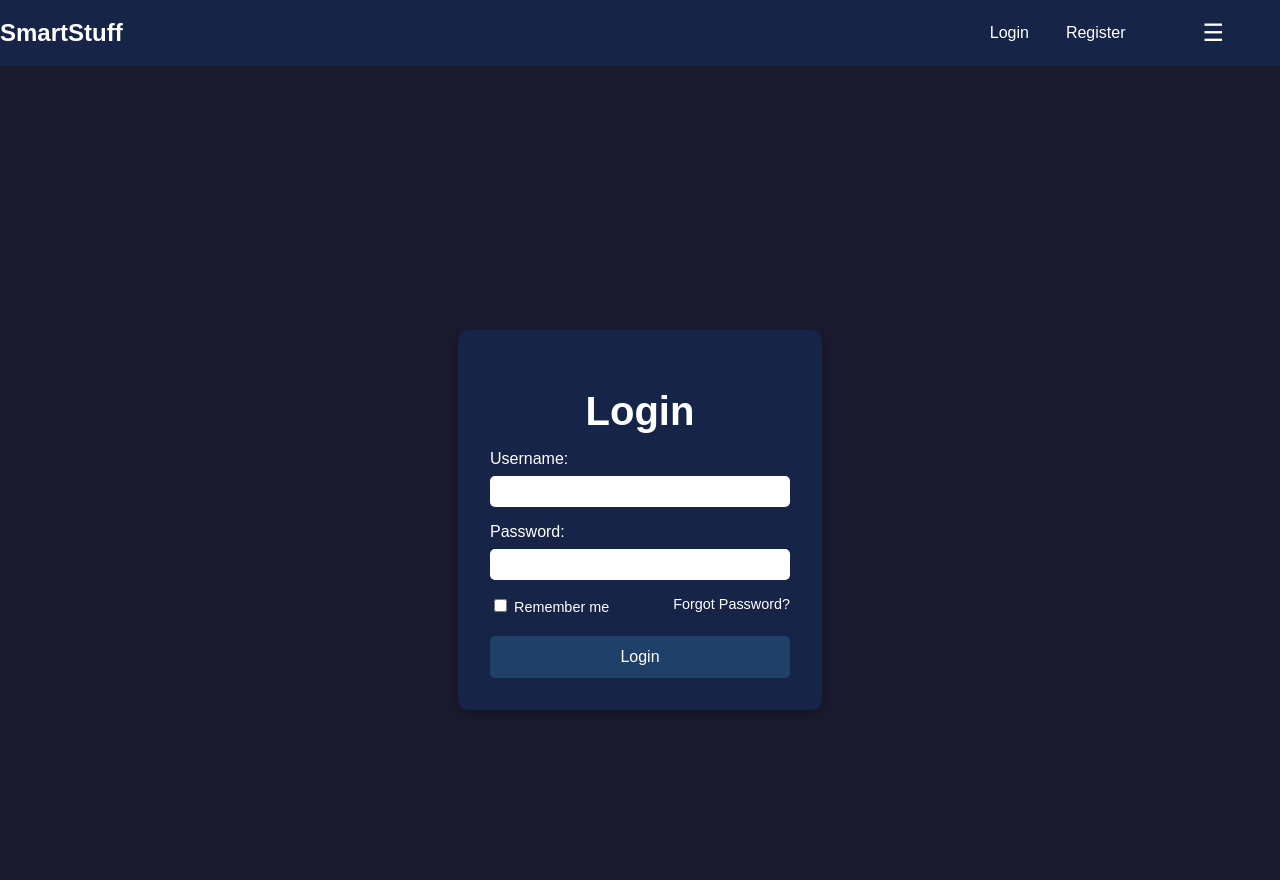
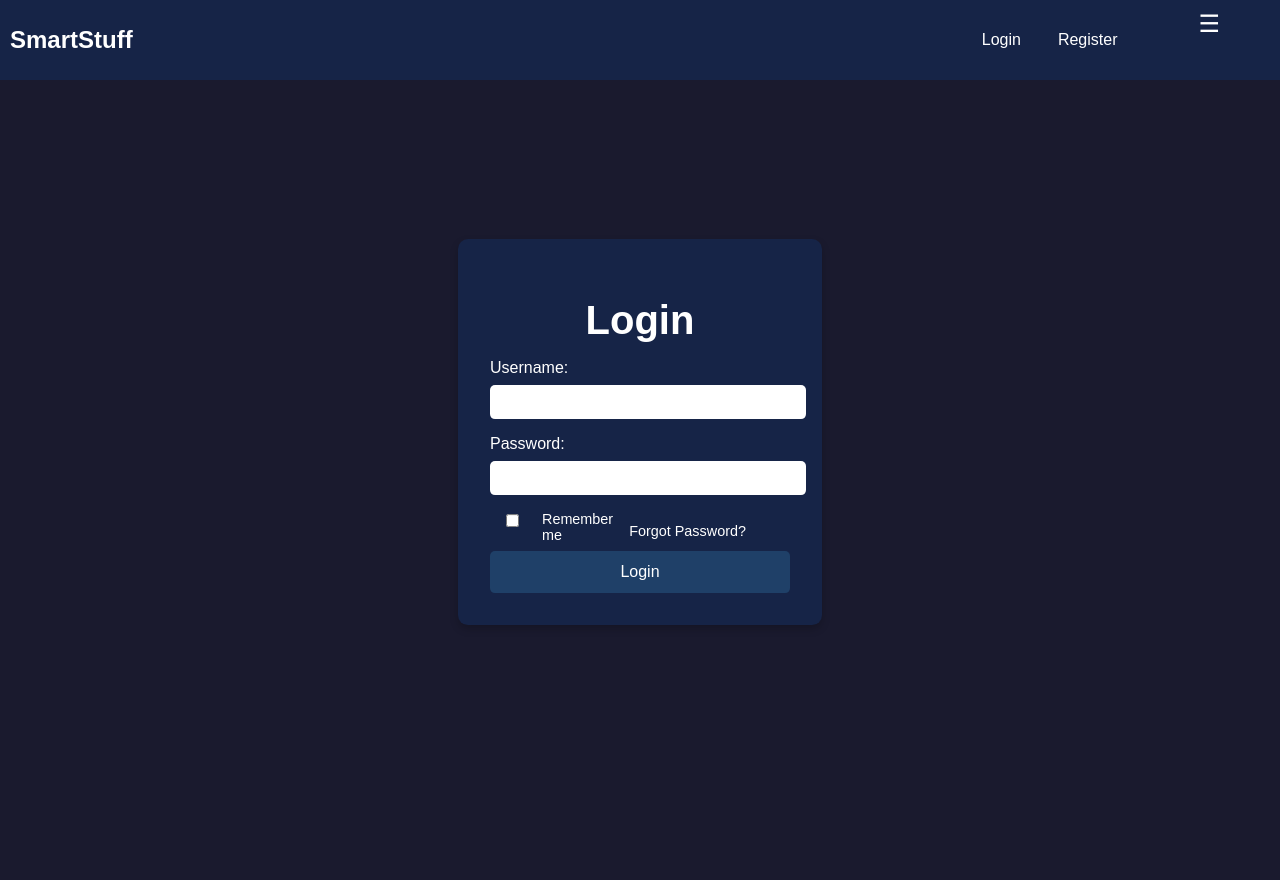
Before and after one commit to Danieltrsl99/Y3Project, a Flask app: page /auth/login in a window 1280 px wide. After the commit the page ends 625 px from the top, so only its background shows below. Run offline with Flask 3, Linux system fonts and the light colour scheme.

Commit message:
little tweaks

```diff
--- a/IOTAPP/database.sql
+++ b/IOTAPP/database.sql
@@ -8,8 +8,8 @@ CREATE TABLE IF NOT EXISTS User (
 );
 
 -- adds admin and user for testing stuff
-INSERT INTO User (username, email, password, role) VALUES ('admin', 'admin@admin.com', '1', 'Admin');
-INSERT INTO User (username, email, password, role) VALUES ('user', 'user@user.com', '1', 'User');
+INSERT INTO User (username, email, password, role) VALUES ('admin', 'admin@admin.com', 'pbkdf2:sha256:1000000$ySCTlfy4eDSj826r$a375d2a73b62f3af9921cc218682f20f0c2208bb3a38f607a0c6b6daa9966e1a', 'Admin');
+INSERT INTO User (username, email, password, role) VALUES ('user', 'user@user.com', 'pbkdf2:sha256:1000000$ySCTlfy4eDSj826r$a375d2a73b62f3af9921cc218682f20f0c2208bb3a38f607a0c6b6daa9966e1a', 'User');
 
 -- activity table to monitor user login/logut actions
 CREATE TABLE IF NOT EXISTS activity (
--- a/IOTAPP/routes/auth_routes.py
+++ b/IOTAPP/routes/auth_routes.py
@@ -1,4 +1,5 @@
 from flask import Blueprint, render_template, request, redirect, url_for, flash, session
+from werkzeug.security import generate_password_hash, check_password_hash
 from models import db, User
 from utils import get_public_ip, log_activity, log_access_attempt, log_page_access
 
@@ -7,42 +8,77 @@ auth_bp = Blueprint('auth', __name__)
 @auth_bp.route('/register', methods=['GET', 'POST'])
 def register():
     if request.method == 'POST':
-        username = request.form['username']
-        email = request.form['email']
+        username = request.form['username'].strip()
+        email = request.form['email'].strip()
         password = request.form['password']
-        new_user = User(username=username, email=email, password=password)
+
+        # Validate inputs
+        if not username or not email or not password:
+            flash('All fields are required.')
+            return redirect(url_for('auth.register'))
+
+        # Check if username or email already exists
+        if User.query.filter_by(username=username).first():
+            flash('Username already exists.')
+            return redirect(url_for('auth.register'))
+        if User.query.filter_by(email=email).first():
+            flash('Email already exists.')
+            return redirect(url_for('auth.register'))
+
+        # Hash the password
+        hashed_password = generate_password_hash(password, method='pbkdf2:sha256')
+
+        # Create a new user
+        new_user = User(username=username, email=email, password=hashed_password)
         db.session.add(new_user)
         db.session.commit()
+
+        flash('Registration successful. Please log in.')
         return redirect(url_for('auth.login'))
+
     if 'user_id' in session:
         user = User.query.get(session['user_id'])
         ip_address = request.remote_addr
         log_page_access(user.username, 'Register', ip_address)
+
     return render_template('register.html')
+
 
 @auth_bp.route('/login', methods=['GET', 'POST'])
 def login():
     if request.method == 'POST':
-        username = request.form['username']
+        username = request.form['username'].strip()
         password = request.form['password']
         ip_address = get_public_ip()
-        user = User.query.filter_by(username=username, password=password).first()
-        if user:
+
+        # Validate inputs
+        if not username or not password:
+            flash('Username and password are required.')
+            return redirect(url_for('auth.login'))
+
+        # Fetch user from the database
+        user = User.query.filter_by(username=username).first()
+
+        # Check if user exists and password is correct
+        if user and check_password_hash(user.password, password):
             session['user_id'] = user.id
             session['user_role'] = user.role
             log_activity(user.username, 'Login', ip_address)
+
             if user.role == 'Admin':
                 return redirect(url_for('admin.admin_page'))
             else:
                 return redirect(url_for('home.home'))
         else:
             log_access_attempt(username, ip_address)
-            flash('Invalid credentials.')
+            flash('Invalid username or password.')
             return redirect(url_for('auth.login'))
+
     if 'user_id' in session:
         user = User.query.get(session['user_id'])
         ip_address = request.remote_addr
         log_page_access(user.username, 'Login', ip_address)
+
     return render_template('login.html')
 
 @auth_bp.route('/logout')
--- a/IOTAPP/static/admin.css
+++ b/IOTAPP/static/admin.css
@@ -1,4 +1,4 @@
-.container {
+.container_home {
     text-align: center;
     padding: 2rem;
 }
--- a/IOTAPP/static/home.css
+++ b/IOTAPP/static/home.css
@@ -9,46 +9,44 @@ body {
 .navbar {
     display: flex;
     align-items: center;
-    padding: 1rem;
+
     background-color: #162447;
-    position: fixed;
-    width: 100%;
-    top: 0;
-    z-index: 1000;
+
+
 }
 
 .navbar h1 {
     margin: 0;
-    font-size: 1.5rem;
+    margin-left: 10px;
     color: #ffffff;
-    margin-right: auto; /* Push the title to the far left */
+    margin-right: auto;
 }
 
-/* Navbar buttons styling */
+
 .navbar .nav-links {
     display: flex;
     align-items: center;
-    gap: 5px; /* Space buttons 50px apart */
+    gap: 1px;
 }
 
 .navbar .nav-links a {
     color: #ffffff;
     text-decoration: none;
-    padding: 0.5rem 1rem;
-    border-radius: 5px;
+    padding: 0.3rem 0.8rem;
+    border-radius: 2px;
     transition: background-color 0.3s;
-    font-size: 1rem;
+    font-size: 0.9rem;
 }
 
 .navbar .nav-links a:hover {
     background-color: #1f4068;
 }
 
-/* Dropdown button styling */
+
 .navbar .dropdown {
     position: relative;
-    margin-left: 50px; /* 50px from the very left */
-    margin-right: 50px; /* Add 20px space from the right edge of the screen */
+    margin-left: 50px;
+    margin-right: 50px;
 }
 
 .navbar .dropdown .dropbtn {
@@ -66,7 +64,7 @@ body {
     background-color: #1f4068;
     min-width: 160px;
     box-shadow: 0px 8px 16px 0px rgba(0,0,0,0.2);
-    z-index: 1;
+
 }
 
 .navbar .dropdown-content a {
@@ -85,9 +83,26 @@ body {
 }
 
 .container {
+    display: flex;
+    justify-content: space-between;
+    align-items: center;
+    padding: 2rem;
+    margin-top: 5rem;
+    text-align: left;
+}
+
+.container img {
+    margin-top: 5rem;
+    max-width: 50%;
+    height: 500px;
+    margin-right: 10rem;
+}
+
+.container .btn-group {
     text-align: center;
-    padding: 2rem;
-    margin-top: 5rem; /* Adjust for fixed navbar */
+    flex-direction: column;
+    gap: 1rem;
+    margin-left: 15rem;
 }
 
 .container h1 {
@@ -115,21 +130,20 @@ body {
     background-color: #162447;
 }
 
-/* Navbar title styling */
 .navbar-title {
-    text-decoration: none; /* Remove underline from the link */
-    color: #ffffff; /* White color for the title */
-    font-size: 1.5rem; /* Match the size of the original title */
+    text-decoration: none;
+    color: #ffffff;
+    font-size: 1rem;
     font-weight: bold;
-    margin-right: auto; /* Push the title to the far left */
-    transition: color 0.3s; /* Smooth transition for hover effect */
+    margin-right: auto;
+    transition: color 0.3s;
 }
 
 .navbar-title:hover {
-    color: #1f4068; /* Change color on hover */
+    color: #1f4068;
 }
 
-/* FAQ Section Styling */
+
 .faq-section {
     margin-bottom: 1rem;
 }
@@ -164,32 +178,198 @@ body {
     margin: 0;
 }
 
-/* Responsive design for mobile */
+
 @media (max-width: 768px) {
     .navbar {
         flex-direction: column;
         align-items: flex-start;
-        padding: 1rem;
+
     }
 
     .navbar .nav-links {
-        flex-wrap: wrap; /* Allow buttons to wrap if needed */
-        justify-content: flex-start; /* Align buttons to the left on mobile */
-        gap: 5px; /* Adjust spacing for mobile */
-        width: 100%;
+        flex-wrap: wrap;
+        justify-content: flex-start;
+        gap: 5px;
+
     }
 
     .navbar .nav-links a {
-        flex: 1 1 auto; /* Allow buttons to resize equally */
+
         text-align: center;
     }
 
     .navbar .dropdown {
-        position: static; /* Dropdown aligns naturally in the flow */
-        margin-top: 10px;
+        position: static;
+
     }
 
     .navbar .dropdown .dropbtn {
-        font-size: 1.2rem; /* Slightly smaller font size for mobile */
+        font-size: 1.5rem;
     }
 }
+.container_home {
+    text-align: center;
+    padding: 2rem;
+}
+
+.dropdown {
+    position: relative;
+    display: inline-block;
+    margin-bottom: 2rem;
+}
+
+.dropbtn {
+    background-color: #1f4068;
+    color: white;
+    padding: 10px;
+    font-size: 16px;
+    border: none;
+    cursor: pointer;
+    border-radius: 5px;
+}
+
+.dropdown-content {
+    display: none;
+    position: absolute;
+    background-color: #1f4068;
+    min-width: 200px;
+    box-shadow: 0px 8px 16px 0px rgba(0, 0, 0, 0.2);
+    z-index: 1;
+    border-radius: 5px;
+    padding: 0;
+}
+
+.dropdown-content form {
+    margin: 0;
+}
+
+.dropdown-content .dropdown-item {
+    background: none;
+    color: white;
+    border: none;
+    width: 100%;
+    text-align: left;
+    padding: 12px 16px;
+    cursor: pointer;
+    font-size: .8rem;
+}
+
+.dropdown-content .dropdown-item:hover {
+    background-color: #162447;
+}
+
+.dropdown:hover .dropdown-content {
+    display: block;
+}
+
+.dropdown:hover .dropbtn {
+    background-color: #162447;
+}
+
+.dropdown-content a {
+    color: white;
+    padding: 12px 16px;
+    text-decoration: none;
+    display: block;
+}
+
+.dropdown-content a:hover {
+    background-color: #162447;
+}
+
+.dropdown:hover .dropdown-content {
+    display: block;
+}
+
+.dropdown:hover .dropbtn {
+    background-color: #162447;
+}
+
+table {
+    width: 100%;
+    border-collapse: collapse;
+    margin-top: 2rem;
+}
+
+table, th, td {
+    border: 1px solid #ffffff;
+}
+
+th, td {
+    padding: 0.5rem;
+    text-align: left;
+}
+
+th {
+    background-color: #1f4068;
+    color: #ffffff;
+}
+
+td {
+    background-color: #162447;
+    color: #ffffff;
+}
+
+.container_login {
+    background-color: #162447;
+    padding: 2rem;
+    border-radius: 10px;
+    box-shadow: 0 4px 8px rgba(0, 0, 0, 0.2);
+    text-align: center;
+    width: 300px;
+    margin: 2rem auto; /* Center the form horizontally */
+}
+
+.container_login h1 {
+    margin-bottom: 1.5rem;
+    color: #ffffff;
+}
+
+.container_login .form-group {
+    margin-bottom: 1rem;
+    text-align: left;
+}
+
+.container_login label {
+    display: block;
+    margin-bottom: 0.5rem;
+    color: #ffffff;
+}
+
+.container_login input,
+.container_login select {
+    width: 100%;
+    padding: 0.5rem;
+    border: 1px solid #ccc;
+    border-radius: 5px;
+    font-size: 1rem;
+}
+
+.container_login button {
+    background-color: #1f4068;
+    color: #ffffff;
+    padding: 0.75rem 1.5rem;
+    border: none;
+    border-radius: 5px;
+    font-size: 1rem;
+    cursor: pointer;
+    transition: background-color 0.3s;
+}
+
+.container_login button:hover {
+    background-color: #162447;
+}
+
+.container_login .btn-secondary {
+    background-color: #ccc;
+    color: #000;
+    text-decoration: none;
+    padding: 0.75rem 1.5rem;
+    border-radius: 5px;
+    display: inline-block;
+    margin-left: 1rem;
+}
+
+.container_login .btn-secondary:hover {
+    background-color: #bbb;
+}
--- a/IOTAPP/static/logreg.css
+++ b/IOTAPP/static/logreg.css
@@ -3,44 +3,137 @@ body {
     color: #ffffff;
     font-family: Arial, sans-serif;
     display: flex;
-    justify-content: center;
+
     align-items: center;
     height: 100vh;
     margin: 0;
-    padding-top: 5rem; /* Adjust for fixed navbar */
+    padding: 0;
 }
 
-.container {
+.container_login {
     background-color: #162447;
     padding: 2rem;
     border-radius: 10px;
     box-shadow: 0 4px 8px rgba(0, 0, 0, 0.2);
     text-align: center;
     width: 300px;
+    position: absolute;
+    top: 50%;
+    left: 50%;
+    transform: translate(-50%, -50%);
 }
 
-.container h1 {
+.container_login h1 {
+    font-size: 2.5rem;
+
     margin-bottom: 1rem;
 }
+body {
+    background-color: #1a1a2e;
+    color: #ffffff;
+    font-family: Arial, sans-serif;
+    margin: 0;
+    padding: 0;
+}
 
-.container form {
+.navbar {
+    display: flex;
+    align-items: center;
+
+    background-color: #162447;
+    position: fixed;
+    width: 100%;
+    top: 0;
+    z-index: 1000;
+}
+
+.navbar h1 {
+    margin: 0;
+    font-size: 1.5rem;
+    margin-left: 10px;
+    color: #ffffff;
+    margin-right: auto;
+}
+
+
+.navbar .nav-links {
+    display: flex;
+    align-items: center;
+    gap: 5px;
+}
+
+.navbar .nav-links a {
+    color: #ffffff;
+    text-decoration: none;
+    padding: 0.5rem 1rem;
+    border-radius: 5px;
+    transition: background-color 0.3s;
+    font-size: 1rem;
+}
+
+.navbar .nav-links a:hover {
+    background-color: #1f4068;
+}
+
+
+.navbar .dropdown {
+    position: relative;
+    margin-left: 50px;
+    margin-right: 50px;
+}
+
+.navbar .dropdown .dropbtn {
+    background: none;
+    border: none;
+    color: white;
+    font-size: 1.5rem;
+    cursor: pointer;
+}
+
+.navbar .dropdown-content {
+    display: none;
+    position: absolute;
+    right: 0;
+    background-color: #1f4068;
+    min-width: 160px;
+    box-shadow: 0px 8px 16px 0px rgba(0,0,0,0.2);
+    z-index: 1;
+}
+
+.navbar .dropdown-content a {
+    color: white;
+    padding: 12px 16px;
+    text-decoration: none;
+    display: block;
+}
+
+.navbar .dropdown-content a:hover {
+    background-color: #162447;
+}
+
+.navbar .dropdown:hover .dropdown-content {
+    display: block;
+}
+
+
+.container_login form {
     display: flex;
     flex-direction: column;
 }
 
-.container label {
+.container_login label {
     margin-bottom: 0.5rem;
     text-align: left;
 }
 
-.container input {
+.container_login input {
     padding: 0.5rem;
     margin-bottom: 1rem;
     border: none;
     border-radius: 5px;
 }
 
-.container button {
+.container_login button {
     background-color: #1f4068;
     color: #ffffff;
     padding: 0.75rem;
@@ -51,21 +144,29 @@ body {
     transition: background-color 0.3s;
 }
 
-.container button:hover {
+.container_login button:hover {
     background-color: #162447;
 }
 
-.container .options {
+.container_login .options {
     display: flex;
-    justify-content: space-between;
+    justify-content: flex-start; /* Align content to the right */
+    align-items: center; /* Center vertically */
     font-size: 0.9rem;
+    gap: 1rem; /* Add spacing between elements */
 }
 
-.container .options a {
+.container_login .options a {
     color: #ffffff;
     text-decoration: none;
 }
 
-.container .options a:hover {
+.container_login .options a:hover {
     text-decoration: underline;
 }
+
+.container_login .options label {
+    display: flex;
+    align-items: center;
+    gap: 0.5rem; /* Add spacing between the checkbox and text */
+}
--- a/IOTAPP/templates/admin/admin.html
+++ b/IOTAPP/templates/admin/admin.html
@@ -2,12 +2,10 @@
 
 {% block title %}Admin Page{% endblock %}
 
-{% block extra_styles %}
-<link rel="stylesheet" href="{{ url_for('static', filename='admin.css') }}">
-{% endblock %}
+
 
 {% block content %}
-<div class="container">
+<div class="container_home">
     <h1>Logged in as Admin</h1>
     <div class="dropdown">
         <button class="dropbtn">Select Option</button>
--- a/IOTAPP/templates/base.html
+++ b/IOTAPP/templates/base.html
@@ -1,4 +1,3 @@
-<!-- website template look, nav bar across all pages, login/register/logout buttons + menu -->
 <!DOCTYPE html>
 <html lang="en">
     <head>
@@ -10,7 +9,7 @@
     </head>
 <body>
     <nav class="navbar">
-        <a href="{{ url_for('home.home') }}" class="navbar-title">
+        <a href="{{ url_for('home.index') }}" class="navbar-title">
             <h1>SmartStuff</h1>
         </a>
         <div class="nav-links">
@@ -24,9 +23,9 @@
                 <button class="dropbtn">&#9776;</button>
                 <div class="dropdown-content">
                     <!-- Add links to other pages here -->
-                    <a href="#">Link 1</a>
-                    <a href="#">Link 2</a>
-                    <a href="#">Link 3</a>
+                    <a href="{{ url_for('home.index') }}">Home</a>
+                    <a href="#">Security Tips</a>
+                    <a href="#">FAQ</a>
                 </div>
             </div>
         </div>
--- a/IOTAPP/templates/login.html
+++ b/IOTAPP/templates/login.html
@@ -7,15 +7,17 @@
 {% endblock %}
 
 {% block content %}
-<div class="container">
+<div class="container_login">
     <h1>Login</h1>
     <form action="{{ url_for('auth.login') }}" method="post">
         <label for="username">Username:</label>
-        <input type="text" id="username" name="username" required>
+        <input type="text" id="username" name="username" required pattern="[a-zA-Z0-9]+" title="Invalid character">
         <label for="password">Password:</label>
         <input type="password" id="password" name="password" required>
         <div class="options">
-            <label><input type="checkbox" name="remember"> Remember me</label>
+            <label>
+                <input type="checkbox" name="remember"> Remember me
+            </label>
             <a href="#">Forgot Password?</a>
         </div>
         <button type="submit">Login</button>
--- a/IOTAPP/templates/register.html
+++ b/IOTAPP/templates/register.html
@@ -7,7 +7,7 @@
 {% endblock %}
 
 {% block content %}
-<div class="container">
+<div class="container_login">
     <h1>Register</h1>
     <form action="{{ url_for('auth.register') }}" method="post">
         <label for="username">Username:</label>
```
Also changed, not shown: IOTAPP/routes/admin_routes.py (+4 -4 lines), IOTAPP/templates/admin/edit_users.html (+3 -7 lines), IOTAPP/templates/home.html (+13 -10 lines), IOTAPP/templates/index.html (+5 -2 lines), IOTAPP/database.db, IOTAPP/static/DashDemo.png (added).
